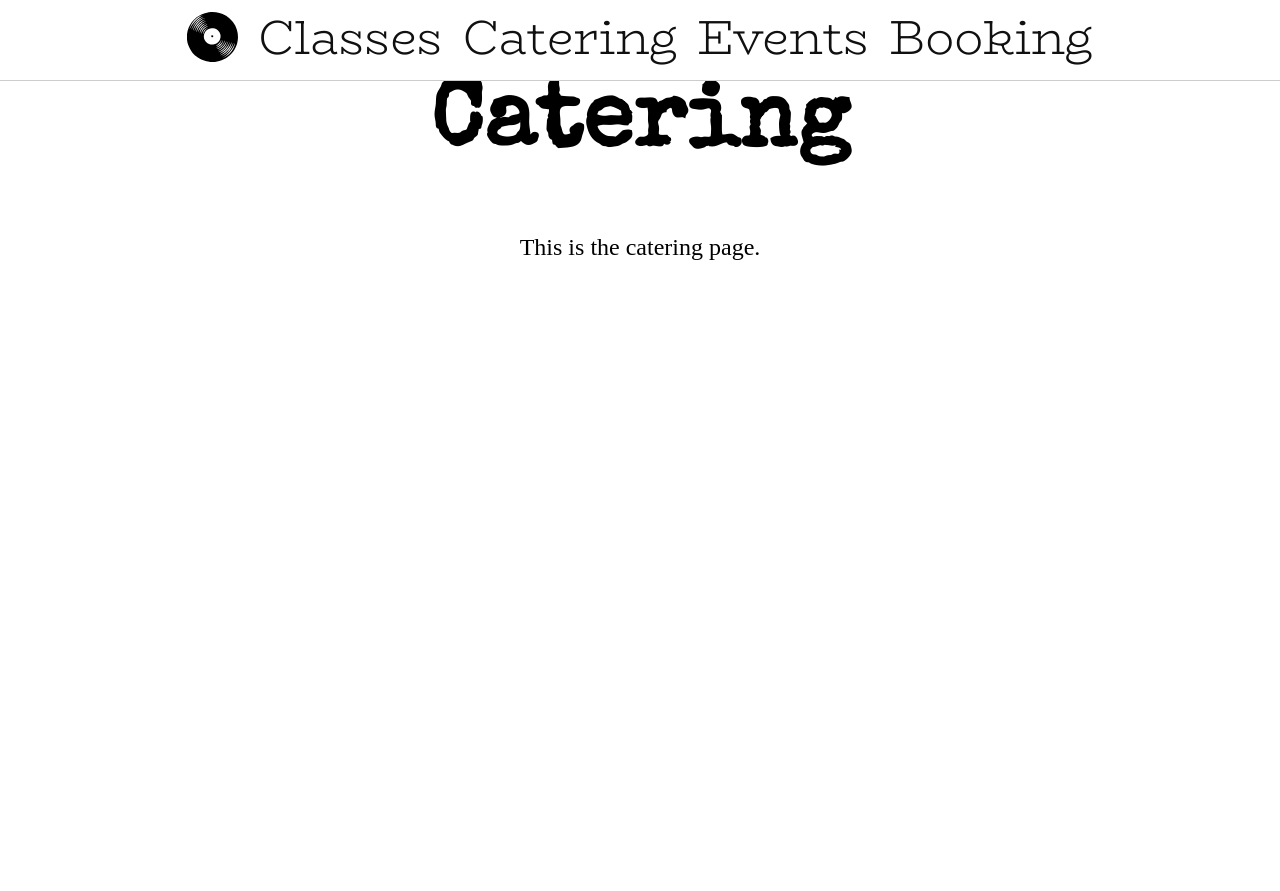
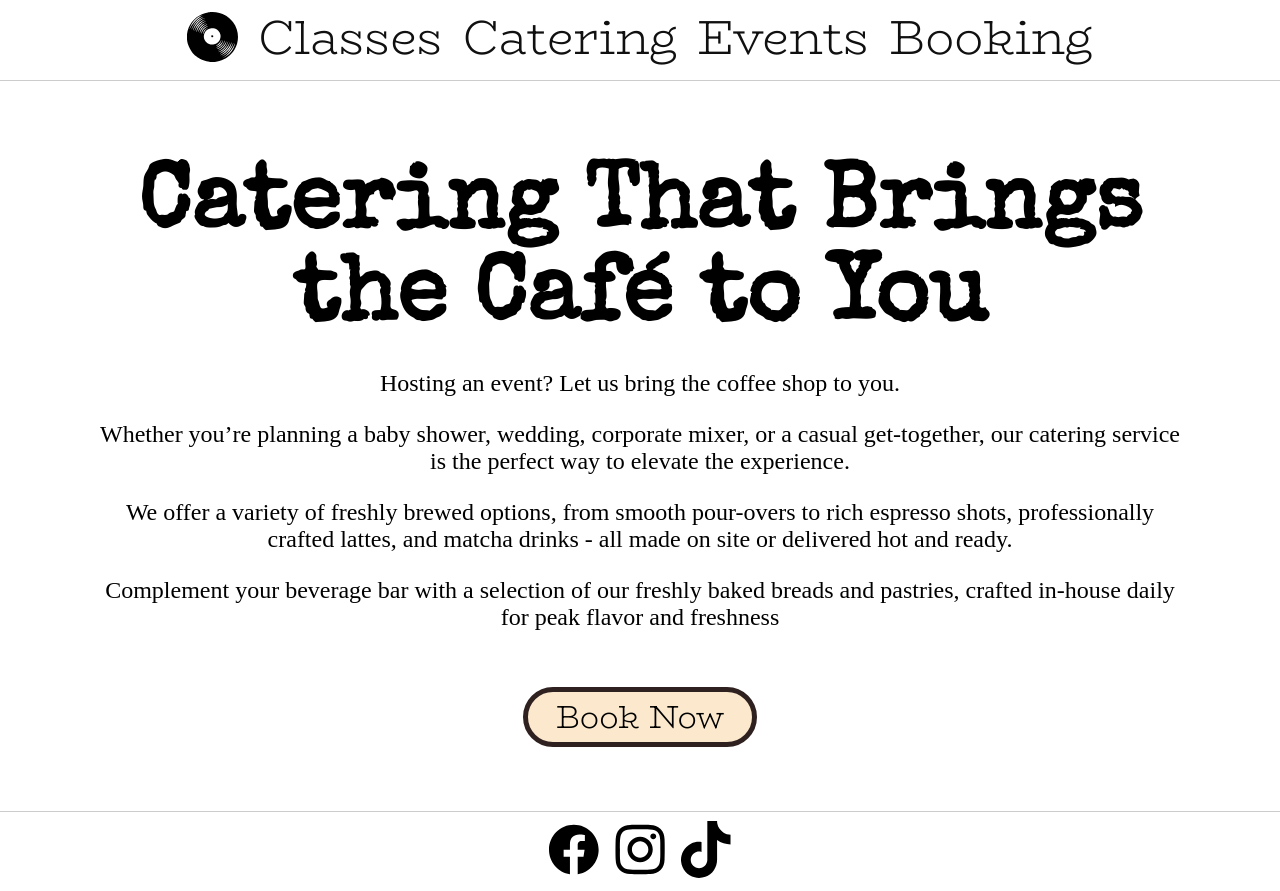
Before and after one commit to G3o-R/soundtrack-coffee-page, a React (Create React App) app: page /catering in a window 1280 px wide. Before the commit the page ends 800 px from the top, so only its background shows below. Built offline with nearby package versions, Linux system fonts and the light colour scheme; a web font is replaced by a local one.

Commit message:
built catering page- looks good for now

```diff
--- a/src/components/Navbar.js
+++ b/src/components/Navbar.js
@@ -82,21 +82,21 @@ export default function Navbar() {
               }`}
             >
               <LinkWrapper>
-                <StyledLink to="/">
+                <StyledLink onClick={isMobile ? () => setDropdownVisible(false) : null} to="/" >
                   {isMobile ? "Home" : <VinylRecord className="vinyl-record"/> }
                 </StyledLink>
               </LinkWrapper>
               <LinkWrapper>
-                <StyledLink to="/classes">Classes</StyledLink>
+                <StyledLink onClick={isMobile ? () => setDropdownVisible(false) : null} to="/classes" >Classes</StyledLink>
               </LinkWrapper>
               <LinkWrapper>
-                <StyledLink to="/catering">Catering</StyledLink>
+                <StyledLink onClick={isMobile ? () => setDropdownVisible(false) : null} to="/catering">Catering</StyledLink>
               </LinkWrapper>
               <LinkWrapper>
-                <StyledLink to="/events">Events</StyledLink>
+                <StyledLink onClick={isMobile ? () => setDropdownVisible(false) : null} to="/events">Events</StyledLink>
               </LinkWrapper>
               <LinkWrapper>
-                <StyledLink to="/booking">Booking</StyledLink>
+                <StyledLink onClick={isMobile ? () => setDropdownVisible(false) : null} to="/booking">Booking</StyledLink>
               </LinkWrapper>
             </NavLinks>
           </MotionNav>
--- a/src/pages/Catering.js
+++ b/src/pages/Catering.js
@@ -1,10 +1,49 @@
-
+import {
+  StyledCateringPage,
+  PageInfoWrapper,
+  PageInfoContainer,
+  Titlecontainer,
+  Title,
+  DescriptionContainer,
+  BookingBtnWrapper,
+  BookingBtn,
+} from "../styles/CateringStyles";
+import Footer from "../components/Footer";
 
 export default function Catering() {
   return (
-    <div>
-      <h1>Catering</h1>
-      <p>This is the catering page.</p>
-    </div>
+    <StyledCateringPage>
+      <PageInfoWrapper>
+        <PageInfoContainer>
+          <Titlecontainer>
+            <Title>Catering That Brings the Café to You</Title>
+          </Titlecontainer>
+          <DescriptionContainer>
+            <p>Hosting an event? Let us bring the coffee shop to you.</p>
+            <p>
+              Whether you’re planning a baby shower, wedding, corporate mixer,
+              or a casual get-together, our catering service is the perfect way
+              to elevate the experience.
+            </p>
+            <p>
+              We offer a variety of freshly brewed options, from smooth
+              pour-overs to rich espresso shots, professionally crafted lattes,
+              and matcha drinks - all made on site or delivered hot and ready.
+            </p>
+            <p>
+              Complement your beverage bar with a selection of our freshly baked
+              breads and pastries, crafted in-house daily for peak flavor and
+              freshness
+            </p>
+          </DescriptionContainer>
+        </PageInfoContainer>
+      </PageInfoWrapper>
+
+      <BookingBtnWrapper>
+        <BookingBtn>Book Now</BookingBtn>
+      </BookingBtnWrapper>
+
+      <Footer />
+    </StyledCateringPage>
   );
 }
--- a/src/styles/CateringStyles.js
+++ b/src/styles/CateringStyles.js
@@ -0,0 +1,46 @@
+import styled from "styled-components";
+
+export const StyledCateringPage = styled.div`
+  width: 100%;
+`;
+
+export const PageInfoWrapper = styled.div`
+  display: flex;
+  justify-content: center;
+  flex-direction: column;
+  align-items: center;
+  padding-top: 3.5rem;
+
+  @media screen and (min-width: 768px) {
+      padding-top: 5.125rem;
+  }
+`;
+
+export const PageInfoContainer = styled.div`
+  max-width: 67.5rem;
+  text-align: center;
+  padding: 0 0.5rem;
+`;
+
+export const Titlecontainer = styled.div``;
+
+export const Title = styled.h1`
+  margin: 0;
+`;
+
+export const DescriptionContainer = styled.div``;
+
+export const BookingBtnWrapper = styled.div`
+  padding-top: 2rem;
+`;
+
+export const BookingBtn = styled.button`
+  font-size: 2rem;
+  box-sizing: border-box;
+  max-width: 20rem;
+  padding: 0rem 1.75rem;
+  background: #fbe8cd;
+  border: 5px solid #2f2120;
+  border-radius: 9999px;
+  cursor: pointer;
+`;
--- a/src/styles/ClassesStyles.js
+++ b/src/styles/ClassesStyles.js
@@ -67,6 +67,7 @@ export const TextContainer = styled(motion.div)`
   height: 100%;
   &.mobile {
     overflow: hidden;
+    border-bottom: 1px solid rgba(217, 128, 0);
 
     p {
       display: -webkit-box;
@@ -85,10 +86,16 @@ export const TextContainer = styled(motion.div)`
 `;
 
 export const BookingBtnWrapper = styled.div`
-  padding-top: 5rem;
+  padding-top: 2.5rem;
+  @media screen and (min-width: 480px) {
+    padding-top: 5rem;
+  }
+
+
 `;
 
 export const BookingBtn = styled.button`
+  font-size: 2rem;
   box-sizing: border-box;
   max-width: 20rem;
   padding: 0rem 1.75rem;
--- a/src/styles/NavbarStyles.js
+++ b/src/styles/NavbarStyles.js
@@ -77,7 +77,6 @@ export const LinksContainer = styled.div`
 
   @media screen and (max-width: 768px) {
     position: absolute;
-    /* top: 81px; */
   }
 
   @media screen and (min-width:769px) and (max-width: 1079px) {
```
Also changed, not shown: src/pages/Classes.js (+8 -8 lines).
